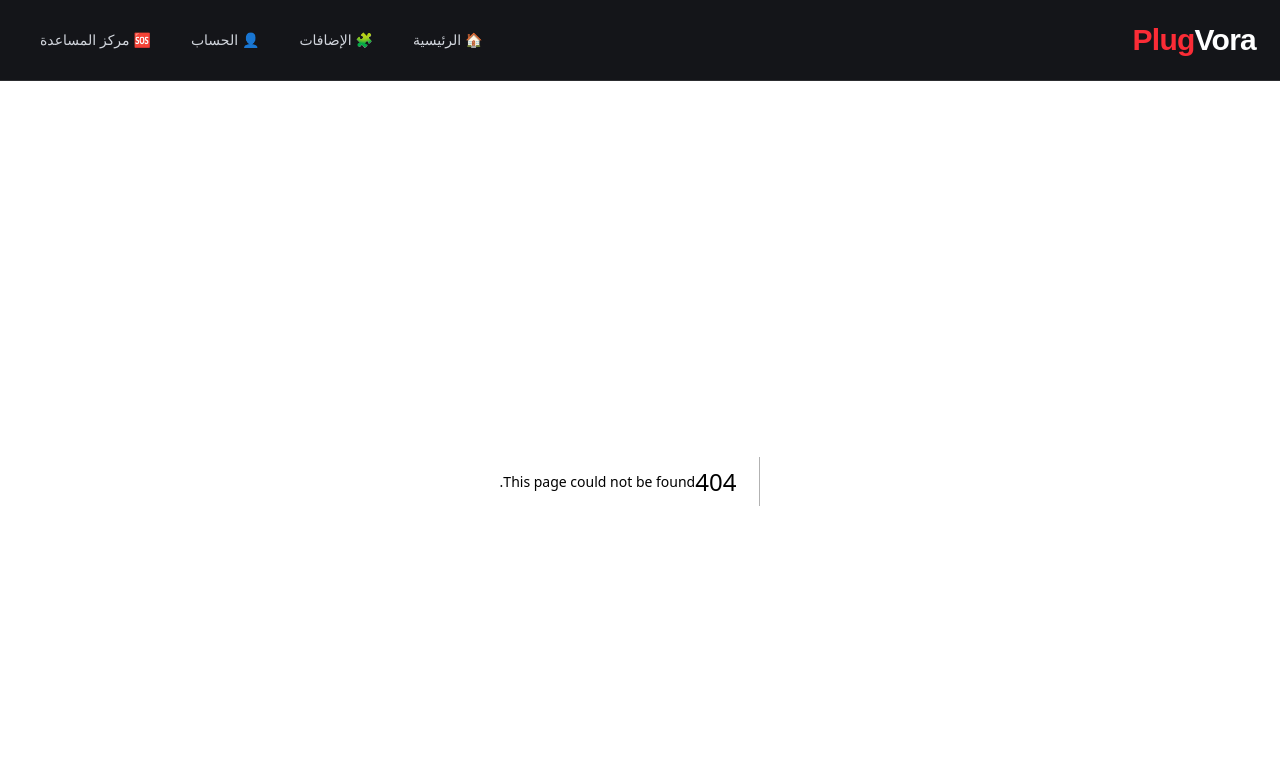
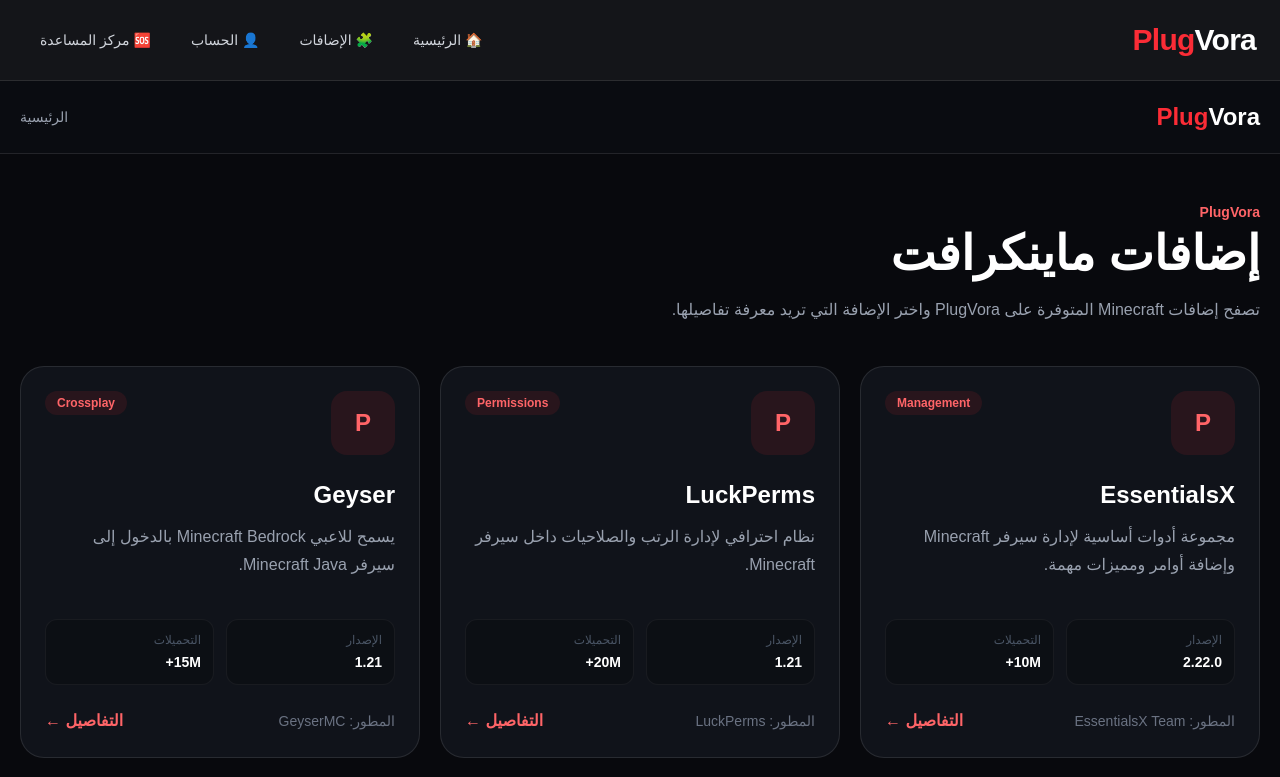
Before and after one commit to hslprrt-commits/6PlugVora, a Next.js app in the folder plugvora-app/: page /addons in a window 1280 px wide. Before the commit this address had no page. Shown: the top 777 px of the page. Built offline with nearby package versions, Linux system fonts and the light colour scheme.

Commit message:
addons/page.tsx

```diff
--- /dev/null
+++ b/plugvora-app/app/addons/page.tsx
@@ -0,0 +1,169 @@
+import Link from "next/link";
+
+type Addon = {
+  description: string;
+  version: string;
+  category: string;
+  author: string;
+  downloads: string;
+};
+
+const addons: Record<string, Addon> = {
+  EssentialsX: {
+    description:
+      "مجموعة أدوات أساسية لإدارة سيرفر Minecraft وإضافة أوامر ومميزات مهمة.",
+    version: "2.22.0",
+    category: "Management",
+    author: "EssentialsX Team",
+    downloads: "10M+",
+  },
+
+  LuckPerms: {
+    description:
+      "نظام احترافي لإدارة الرتب والصلاحيات داخل سيرفر Minecraft.",
+    version: "1.21",
+    category: "Permissions",
+    author: "LuckPerms",
+    downloads: "20M+",
+  },
+
+  Geyser: {
+    description:
+      "يسمح للاعبي Minecraft Bedrock بالدخول إلى سيرفر Minecraft Java.",
+    version: "1.21",
+    category: "Crossplay",
+    author: "GeyserMC",
+    downloads: "15M+",
+  },
+
+  WorldEdit: {
+    description:
+      "أداة قوية لبناء وتعديل الخرائط والعوالم بسرعة وسهولة.",
+    version: "1.21",
+    category: "Building",
+    author: "EngineHub",
+    downloads: "50M+",
+  },
+
+  BetterRTP: {
+    description:
+      "إضافة للانتقال العشوائي إلى أماكن آمنة داخل عالم Minecraft.",
+    version: "1.21",
+    category: "Teleport",
+    author: "BetterRTP",
+    downloads: "5M+",
+  },
+};
+
+export default function AddonsPage() {
+  return (
+    <main
+      dir="rtl"
+      className="min-h-screen bg-[#08090d] text-white"
+    >
+      {/* Header */}
+      <header className="border-b border-white/10 bg-[#0b0d12]/90">
+        <div className="mx-auto flex max-w-7xl items-center justify-between px-5 py-5">
+          <Link
+            href="/"
+            className="text-2xl font-black"
+          >
+            <span className="text-red-500">Plug</span>
+            <span>Vora</span>
+          </Link>
+
+          <Link
+            href="/"
+            className="text-sm text-gray-400 transition hover:text-white"
+          >
+            الرئيسية
+          </Link>
+        </div>
+      </header>
+
+      {/* Main */}
+      <section className="mx-auto max-w-7xl px-5 py-12">
+        <div className="mb-10">
+          <p className="mb-2 text-sm font-bold text-red-400">
+            PlugVora
+          </p>
+
+          <h1 className="text-4xl font-black sm:text-5xl">
+            إضافات ماينكرافت
+          </h1>
+
+          <p className="mt-4 max-w-2xl leading-8 text-gray-400">
+            تصفح إضافات Minecraft المتوفرة على PlugVora
+            واختر الإضافة التي تريد معرفة تفاصيلها.
+          </p>
+        </div>
+
+        {/* Addons Grid */}
+        <div className="grid gap-5 sm:grid-cols-2 lg:grid-cols-3">
+          {Object.entries(addons).map(([name, addon]) => (
+            <Link
+              key={name}
+              href={`/addon/${encodeURIComponent(name)}`}
+              className="group rounded-3xl border border-white/10 bg-[#10131a] p-6 transition hover:-translate-y-1 hover:border-red-500/40 hover:bg-[#12161e]"
+            >
+              <div className="flex items-start justify-between gap-4">
+                <div className="flex h-16 w-16 items-center justify-center rounded-2xl bg-red-500/10 text-2xl font-black text-red-400">
+                  P
+                </div>
+
+                <span className="rounded-full bg-red-500/10 px-3 py-1 text-xs font-bold text-red-400">
+                  {addon.category}
+                </span>
+              </div>
+
+              <h2 className="mt-6 text-2xl font-black transition group-hover:text-red-400">
+                {name}
+              </h2>
+
+              <p className="mt-3 min-h-[72px] leading-7 text-gray-400">
+                {addon.description}
+              </p>
+
+              <div className="mt-6 grid grid-cols-2 gap-3">
+                <div className="rounded-xl border border-white/5 bg-black/20 p-3">
+                  <p className="text-xs text-gray-600">
+                    الإصدار
+                  </p>
+
+                  <p className="mt-1 text-sm font-bold">
+                    {addon.version}
+                  </p>
+                </div>
+
+                <div className="rounded-xl border border-white/5 bg-black/20 p-3">
+                  <p className="text-xs text-gray-600">
+                    التحميلات
+                  </p>
+
+                  <p className="mt-1 text-sm font-bold">
+                    {addon.downloads}
+                  </p>
+                </div>
+              </div>
+
+              <div className="mt-6 flex items-center justify-between">
+                <span className="text-sm text-gray-500">
+                  المطور: {addon.author}
+                </span>
+
+                <span className="font-bold text-red-400 transition group-hover:translate-x-[-4px]">
+                  التفاصيل ←
+                </span>
+              </div>
+            </Link>
+          ))}
+        </div>
+      </section>
+
+      {/* Footer */}
+      <footer className="border-t border-white/10 py-8 text-center text-sm text-gray-600">
+        © 2026 PlugVora — Minecraft Addons
+      </footer>
+    </main>
+  );
+}
```
